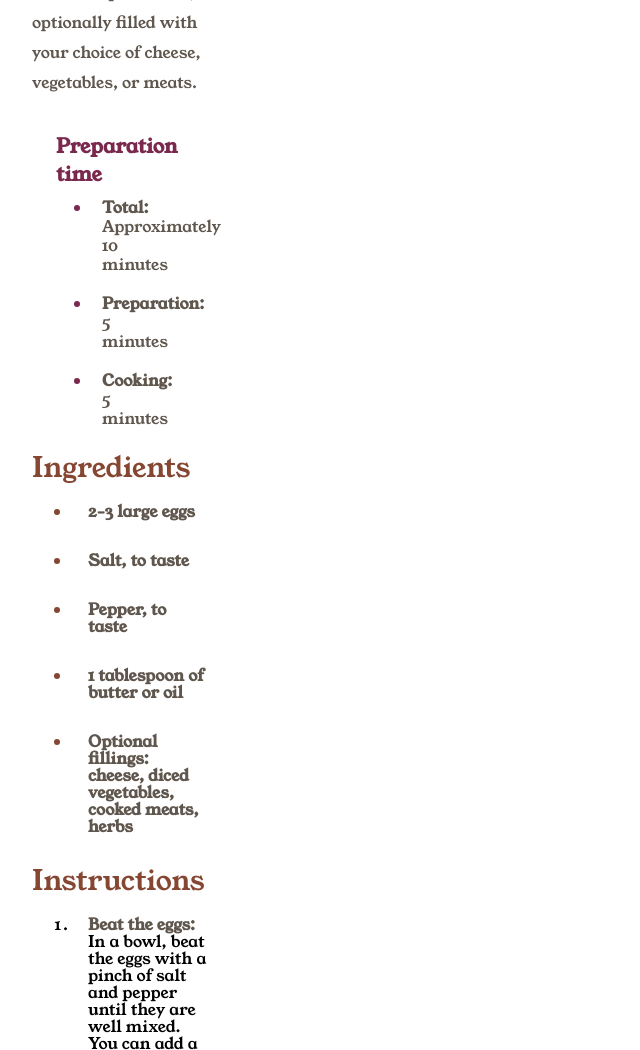
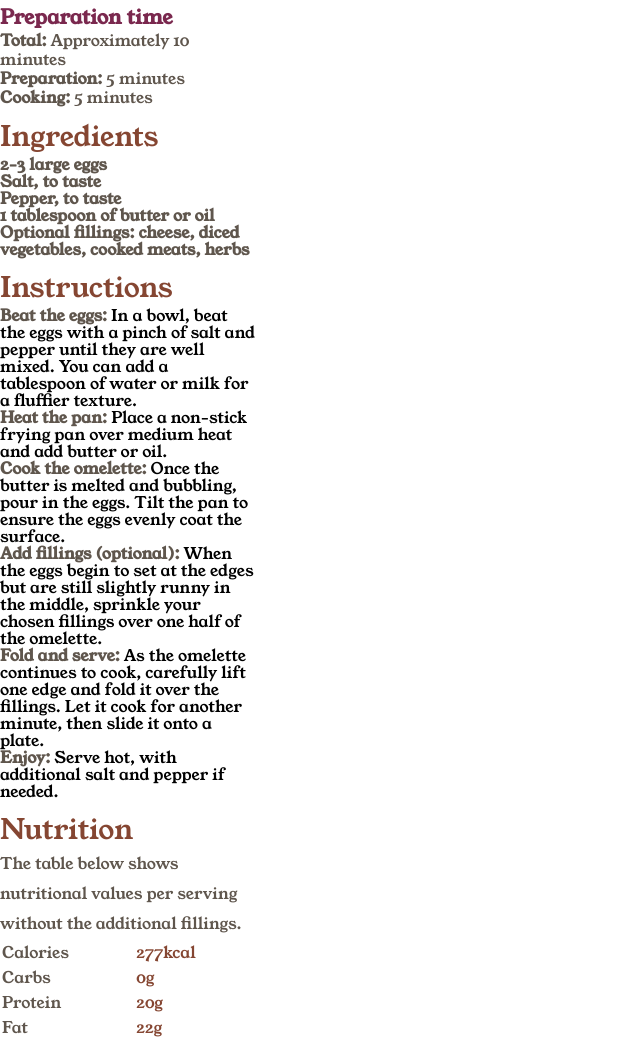
Before and after one commit to GZ4444/RecipePage, a plain HTML site: page index.html in a window 1280 px wide. Shown: the part 404-1454 px from the top of the page, without its empty margins (0-640 px from the left). Drawn offline with Linux system fonts and the light colour scheme.

Commit message:
BezPadding

```diff
--- a/style.css
+++ b/style.css
@@ -1,7 +1,6 @@
 @import url("https://fonts.googleapis.com/css2?family=Young+Serif&display=swap");
 
-
-:root{
+:root {
   --cream: #f3e5d7;
   --white: white;
   --gray: #5f564d;
@@ -36,7 +35,6 @@ img {
 }
 
 article {
-  padding: 0px 32px;
 }
 
 h1 {
@@ -54,9 +52,6 @@ h3 {
   color: var(--raspberry);
   font-size: 2rem;
   font-weight: bolder;
-  padding-top: 24px;
-  padding-left: 24px;
-  padding-right: 24px;
 }
 
 p {
@@ -75,27 +70,22 @@ span {
   line-height: 190%;
   color: var(--raspberry);
   width: 80%;
-  padding-left: 60px;
 }
 
 .ingredientsUl {
   color: var(--myRed);
   line-height: 170%;
-  padding-left: 40px;
 }
 
 .instructionsOl {
   line-height: 170%;
-  padding-left: 40px;
 }
 
 li {
   font-size: 1.6rem;
-  padding: 16px;
 }
 
 .preparationUl li {
-  padding: 10px;
 }
 
 li span {
@@ -112,7 +102,6 @@ table {
 }
 
 table td {
-  padding: 16px;
   font-size: 1.6rem;
 }
 
@@ -125,7 +114,6 @@ table td {
 }
 
 .tableP {
-  padding-top: 10px;
 }
 
 /* test */
@@ -133,6 +121,5 @@ table td {
   main {
     width: 20%;
     height: 50px;
-
   }
 }
```
